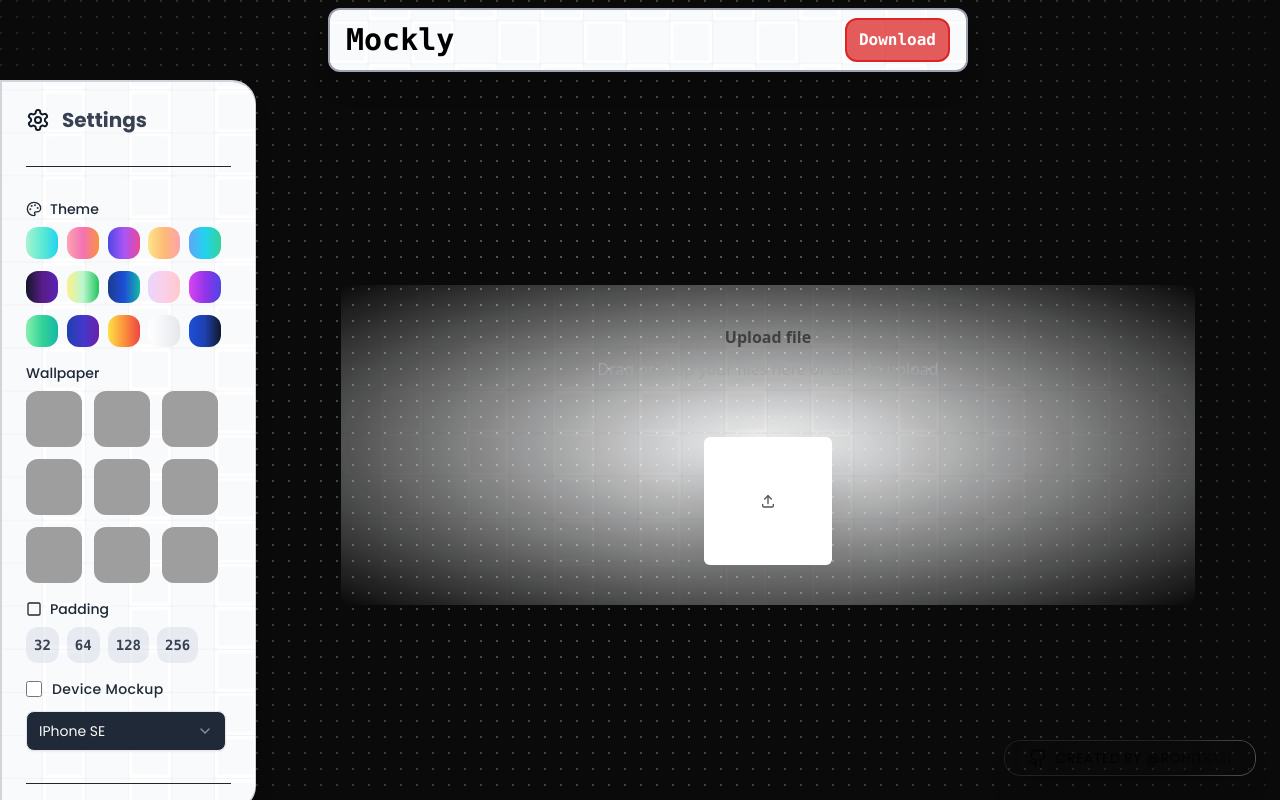
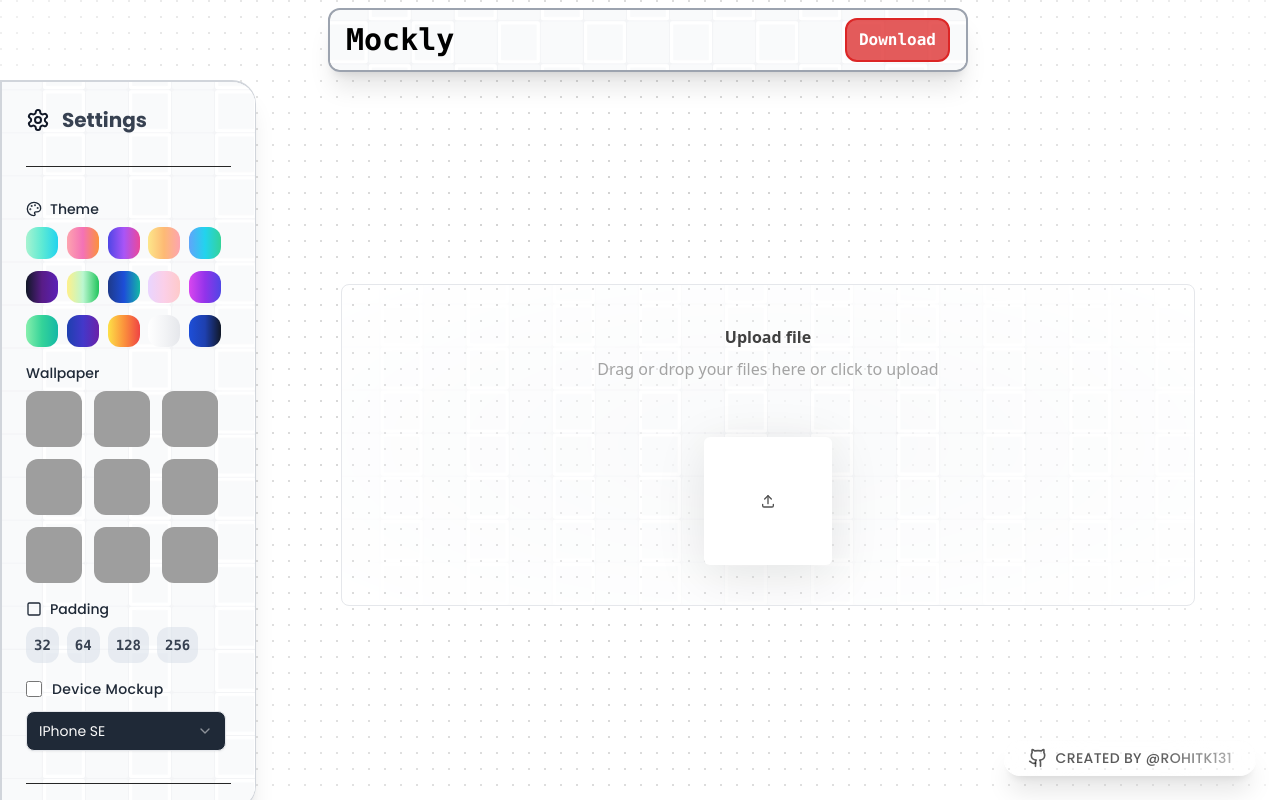
Before and after one commit to Rohitk131/Mockly, a Next.js app: page /editor in a window 1280 px wide. Built offline with nearby package versions, Linux system fonts and the light colour scheme; grey boxes are pictures that could not be loaded.

Commit message:
changed background to white

```diff
--- a/src/app/editor/page.tsx
+++ b/src/app/editor/page.tsx
@@ -26,7 +26,7 @@
 
   const handleThemeChange = (newTheme) => {
     setTheme(newTheme);
-    setWallpaper(""); // Clear wallpaper when theme is set
+    setWallpaper("");
   };
 
   const handlePaddingChange = (newPadding) => {
@@ -38,9 +38,9 @@
   };
 
   const handleWallpaperChange = (newWallpaper) => {
-    // Ensure newWallpaper is a valid URL
-    setWallpaper(newWallpaper); // Use the URL directly
-    setTheme(""); // Clear theme when wallpaper is set
+
+    setWallpaper(newWallpaper);
+    setTheme("");
   };
 
 
@@ -48,7 +48,7 @@
     if (wallpaper) {
       return {
         background: wallpaper.startsWith('url')
-          ? wallpaper // Use the wallpaper directly
+          ? wallpaper
           : `url(${wallpaper}) center/cover no-repeat`
       };
     }
@@ -115,7 +115,7 @@
   };
 
   return (
-    <div className="relative flex h-full w-screen overflow-hidden bg-background">
+    <div className="relative flex h-full w-screen overflow-hidden bg-white">
       <DotPattern
         className={cn(
           "[mask-image:radial-gradient(1000px_circle_at_center,white,transparent)]"
--- a/src/components/ui/file-upload.tsx
+++ b/src/components/ui/file-upload.tsx
@@ -56,7 +56,7 @@
       <motion.div
         onClick={handleClick}
         whileHover="animate"
-        className="p-10 group/file block rounded-lg cursor-pointer w-full relative overflow-hidden"
+        className="border border-gray-200  p-10 group/file block rounded-lg cursor-pointer w-full relative overflow-hidden"
       >
         <input
           ref={fileInputRef}
```
